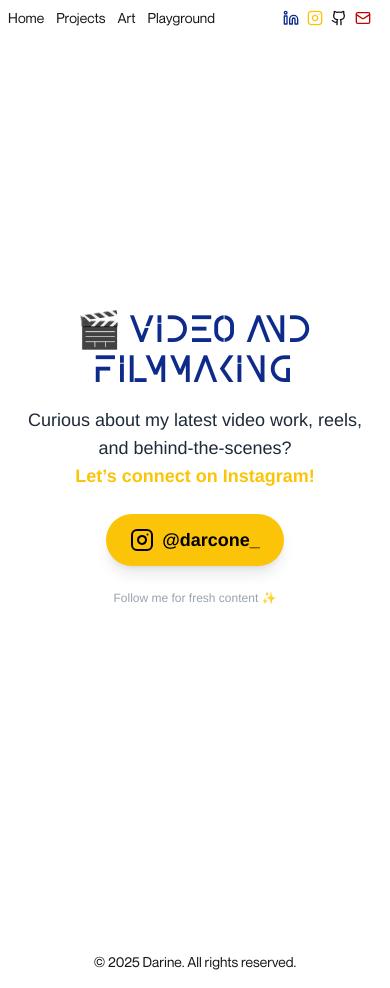
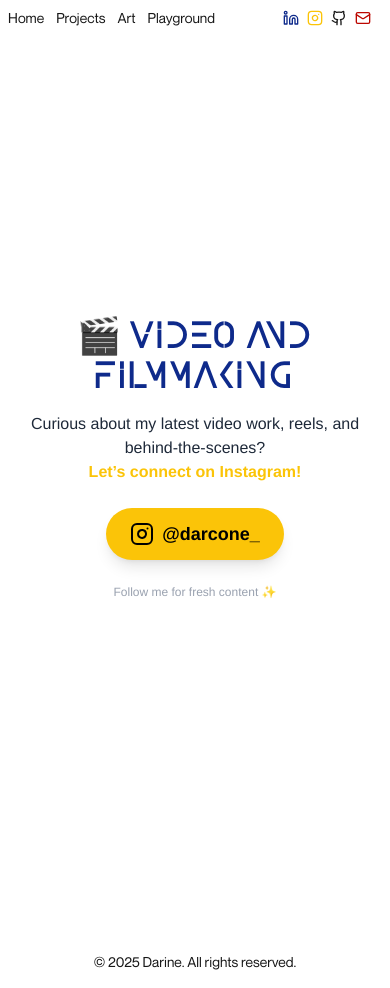
Before and after one commit to darinetag/portfolio, a Next.js app: page /projects/video in a window 390 px wide. Built offline with nearby package versions, Linux system fonts and the light colour scheme.

Commit message:
fix responsive stuff

```diff
--- a/src/pages/playground.js
+++ b/src/pages/playground.js
@@ -110,7 +110,7 @@
         >
           Piet Mondrian Playground
         </h1>
-        <p className="mb-6 text-lg text-gray-700 text-center max-w-xl">
+        <p className="mb-6 lg:text-lg text-gray-700 text-center max-w-xl">
           Click anywhere on the canvas to create your own Mondrian painting!
         </p>
         {/* Frame and Canvas */}
--- a/src/pages/projects/video.js
+++ b/src/pages/projects/video.js
@@ -13,7 +13,7 @@
         >
           🎬 Video and Filmmaking
         </h1>
-        <p className="text-lg md:text-xl text-gray-800 text-center max-w-xl mb-6">
+        <p className="lg:text-lg md:text-xl text-gray-800 text-center max-w-xl mb-6">
           Curious about my latest video work, reels, and behind-the-scenes? <br />
           <span className="text-[#FBC408] font-semibold">Let’s connect on Instagram!</span>
         </p>
```
